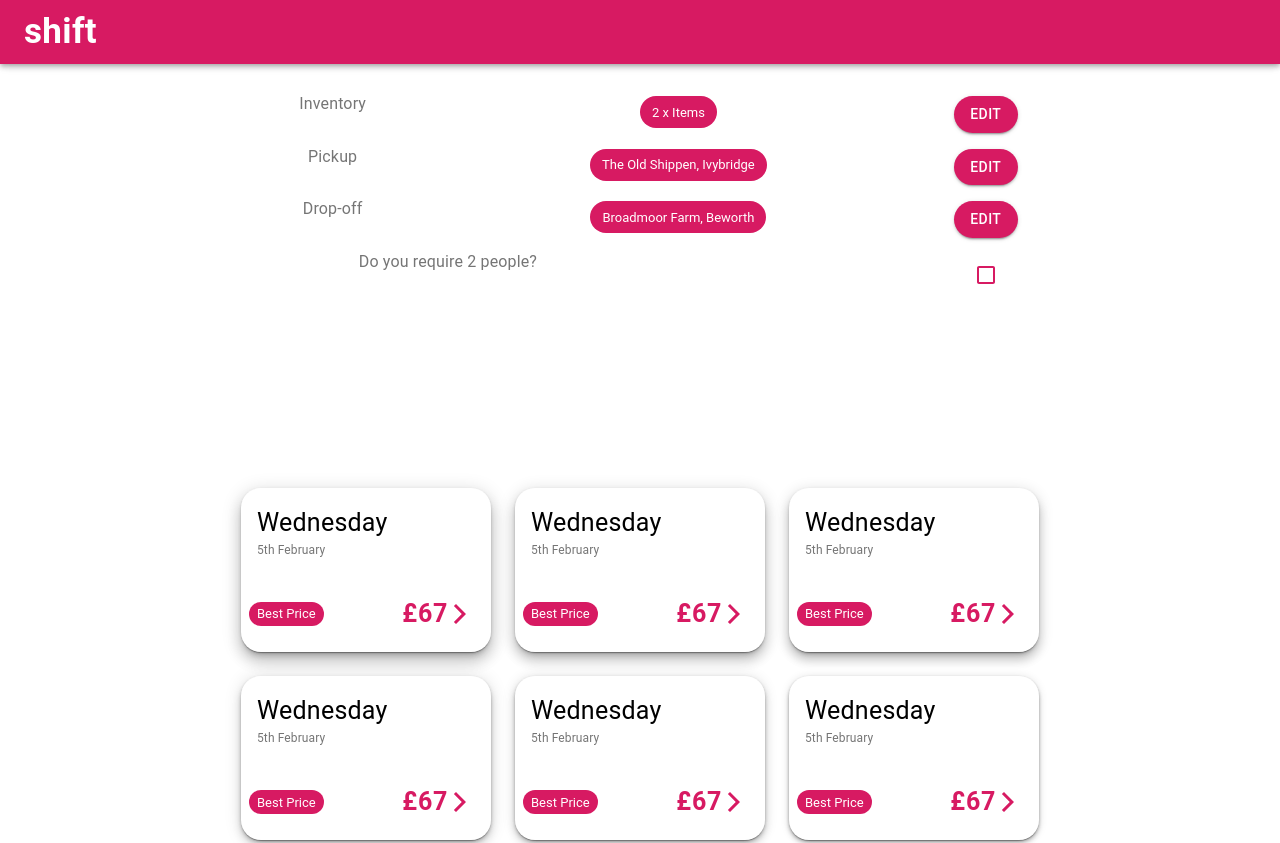
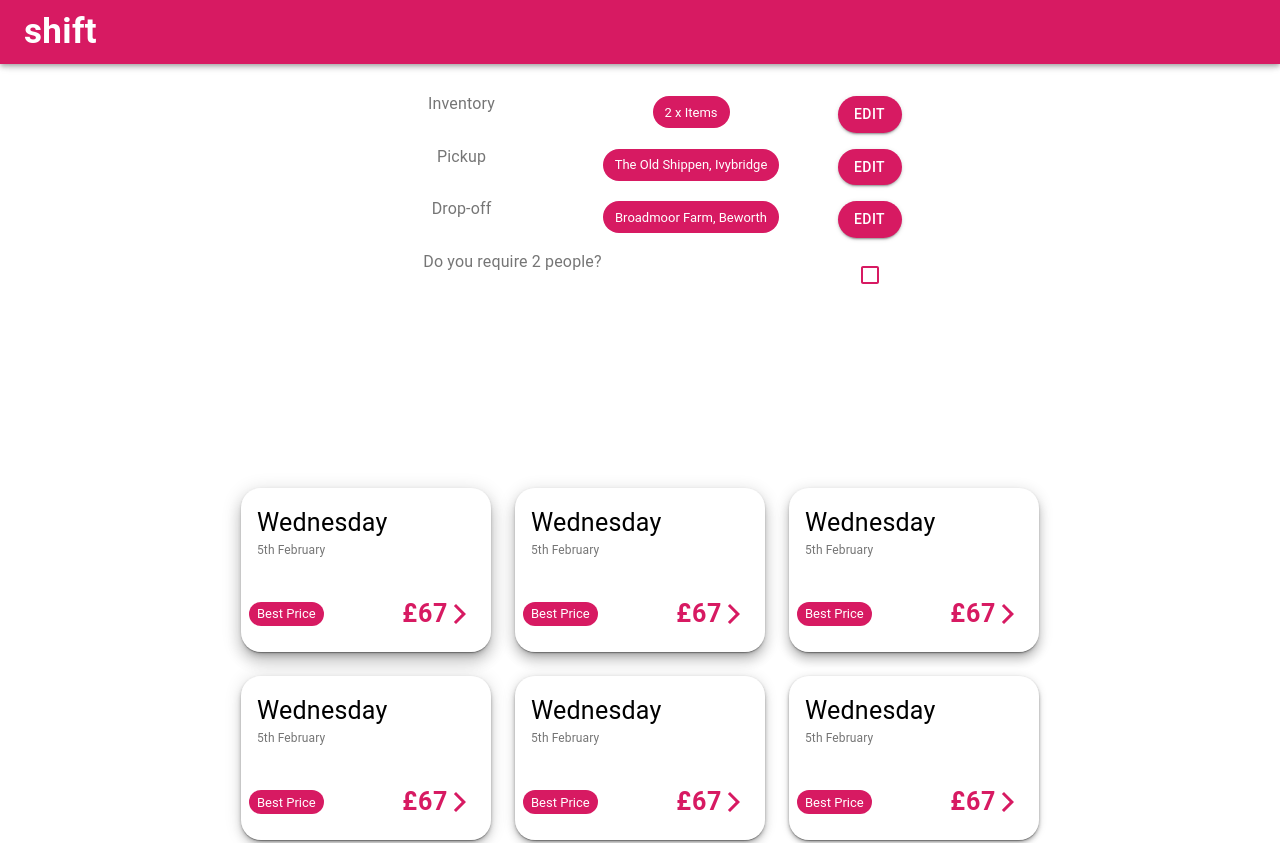
Before and after one commit to ckcnair/shift, a React (Create React App) app: page / in a window 1280 px wide. Shown: the top 843 px of the page. Built offline with nearby package versions, Linux system fonts and the light colour scheme.

Commit message:
grid alignment

```diff
--- a/src/components/PickupForm.js
+++ b/src/components/PickupForm.js
@@ -23,6 +23,7 @@
   },
   chip: {
     backgroundColor: "#d71a62",
+    textAlign: "right",
   },
 }));
 const PickupForm = () => {
@@ -44,12 +45,12 @@
   return (
     <Container component="section" className={classes.root}>
       <Grid container spacing="3" alignItems="center" justify="center">
-        <Grid item xs={12} sm={9}>
+        <Grid item xs={12} sm={6}>
           <Grid container justify="center" spacing="2">
-            <Grid item xs={4}>
+            <Grid item xs={5}>
               <InputLabel htmlFor="inventoryId">Inventory</InputLabel>
             </Grid>
-            <Grid item xs={5}>
+            <Grid item xs={4}>
               {isInventoryVisible ? (
                 <TextField
                   size="medium"
@@ -83,10 +84,10 @@
                 Edit
               </Button>
             </Grid>
-            <Grid item xs={4}>
+            <Grid item xs={5}>
               <InputLabel htmlFor="pickupid">Pickup</InputLabel>
             </Grid>
-            <Grid item xs={5}>
+            <Grid item xs={4}>
               {isPickupVisible ? (
                 <TextField
                   id="pickupid"
@@ -118,10 +119,10 @@
                 Edit
               </Button>
             </Grid>
-            <Grid item xs={4}>
+            <Grid item xs={5}>
               <InputLabel htmlFor="dropoffid">Drop-off</InputLabel>
             </Grid>
-            <Grid item xs={5}>
+            <Grid item xs={4}>
               {isDropOffVisible ? (
                 <TextField
                   size="medium"
```
